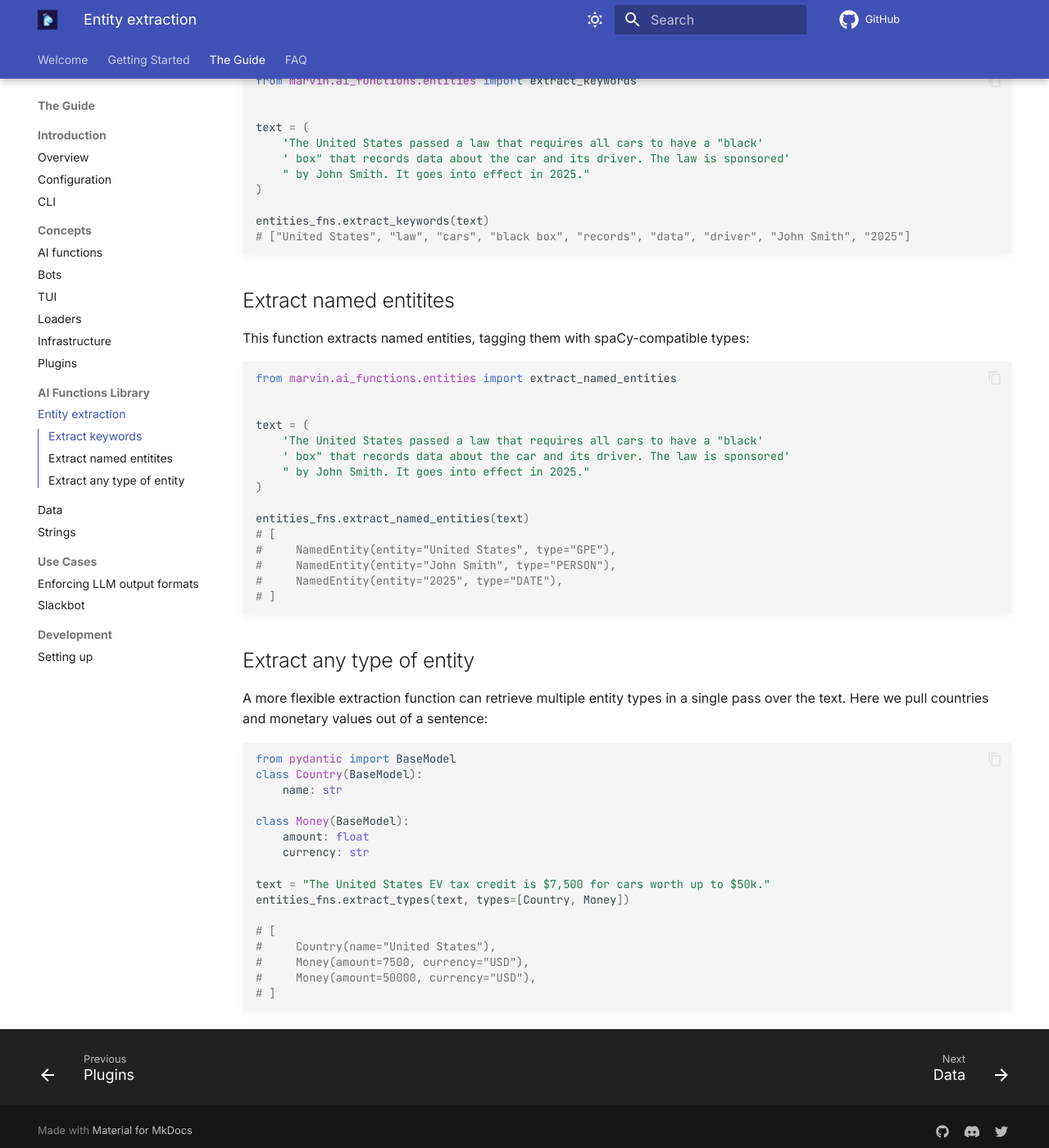
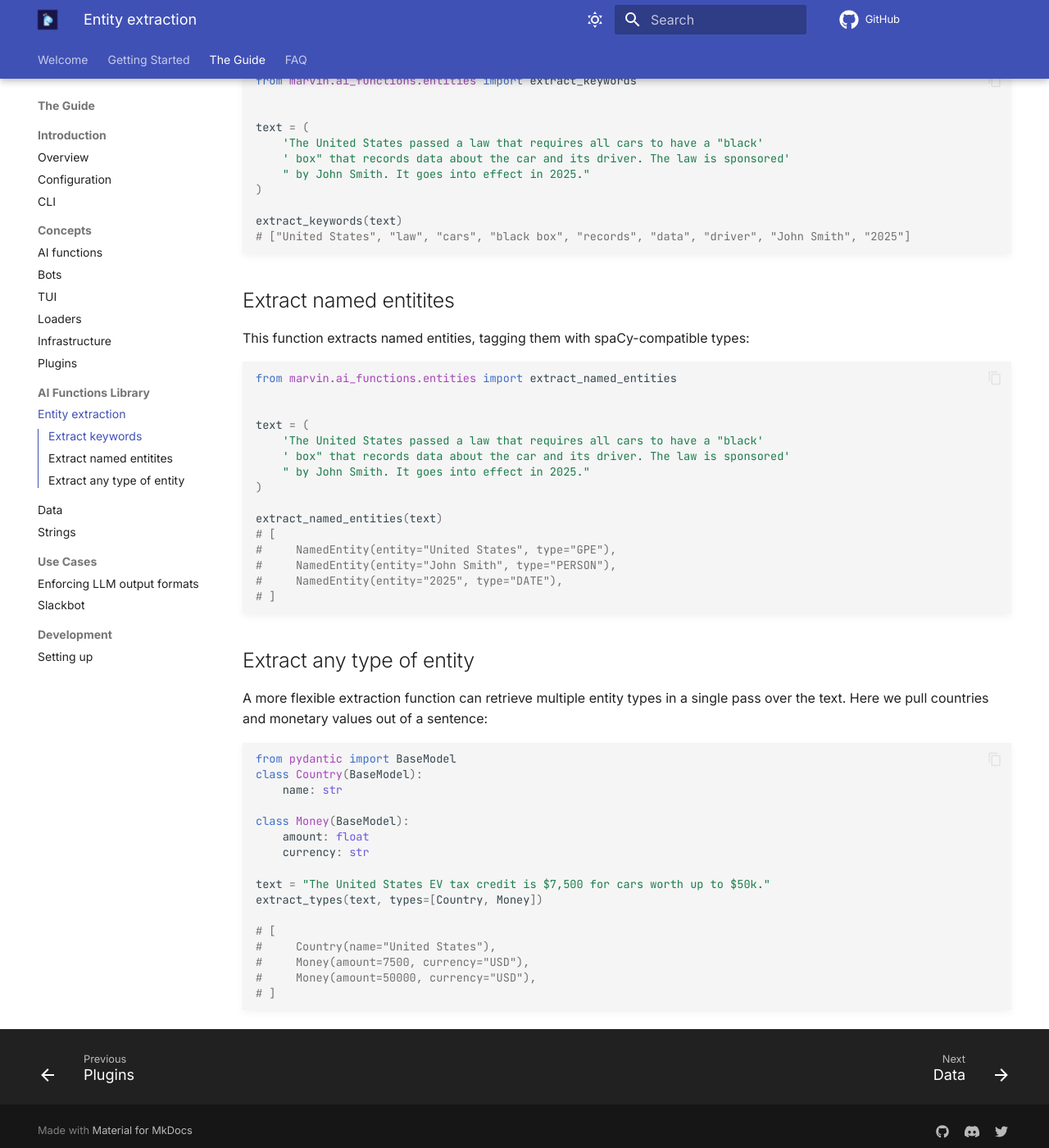
Before and after one commit to PrefectHQ/marvin, an MkDocs documentation site: the page built from docs/guide/ai_functions/entities.md, in a window 1280 px wide and 1400 px high, scrolled down 266 px. Shown: the whole window at 82% size. Built offline with MkDocs 1.6.1 and Material for MkDocs 9.7.7, drawn with Linux system fonts in a browser that asks for light colours; comment, search, counter and statistics services are not loaded.

Commit message:
correct entities.md docs code examples
the function calls needed updated to just include the function name

````diff
--- a/docs/guide/ai_functions/entities.md
+++ b/docs/guide/ai_functions/entities.md
@@ -14,7 +14,7 @@ text = (
     " by John Smith. It goes into effect in 2025."
 )
 
-entities_fns.extract_keywords(text)
+extract_keywords(text)
 # ["United States", "law", "cars", "black box", "records", "data", "driver", "John Smith", "2025"]
 ```
 
@@ -32,7 +32,7 @@ text = (
     " by John Smith. It goes into effect in 2025."
 )
 
-entities_fns.extract_named_entities(text)
+extract_named_entities(text)
 # [
 #     NamedEntity(entity="United States", type="GPE"),
 #     NamedEntity(entity="John Smith", type="PERSON"),
@@ -55,7 +55,7 @@ class Money(BaseModel):
     currency: str
 
 text = "The United States EV tax credit is $7,500 for cars worth up to $50k."
-entities_fns.extract_types(text, types=[Country, Money])
+extract_types(text, types=[Country, Money])
 
 # [
 #     Country(name="United States"),
````
